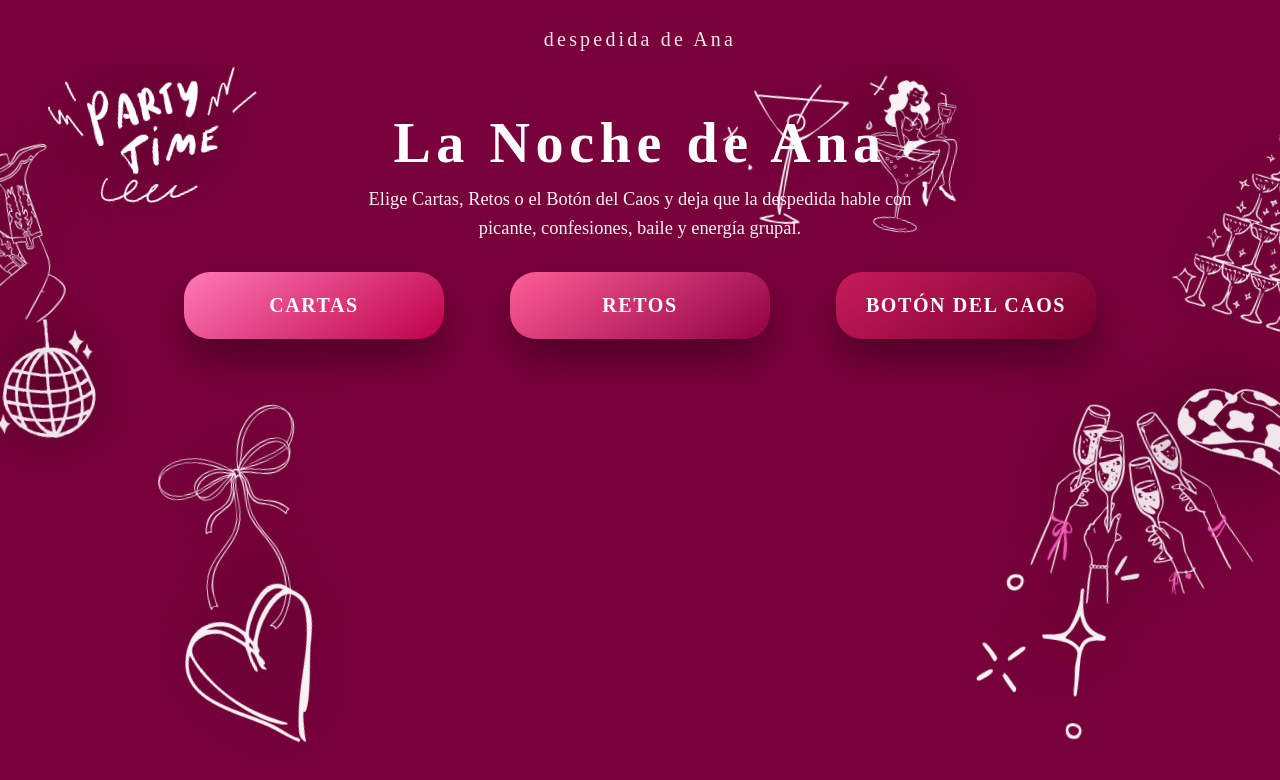
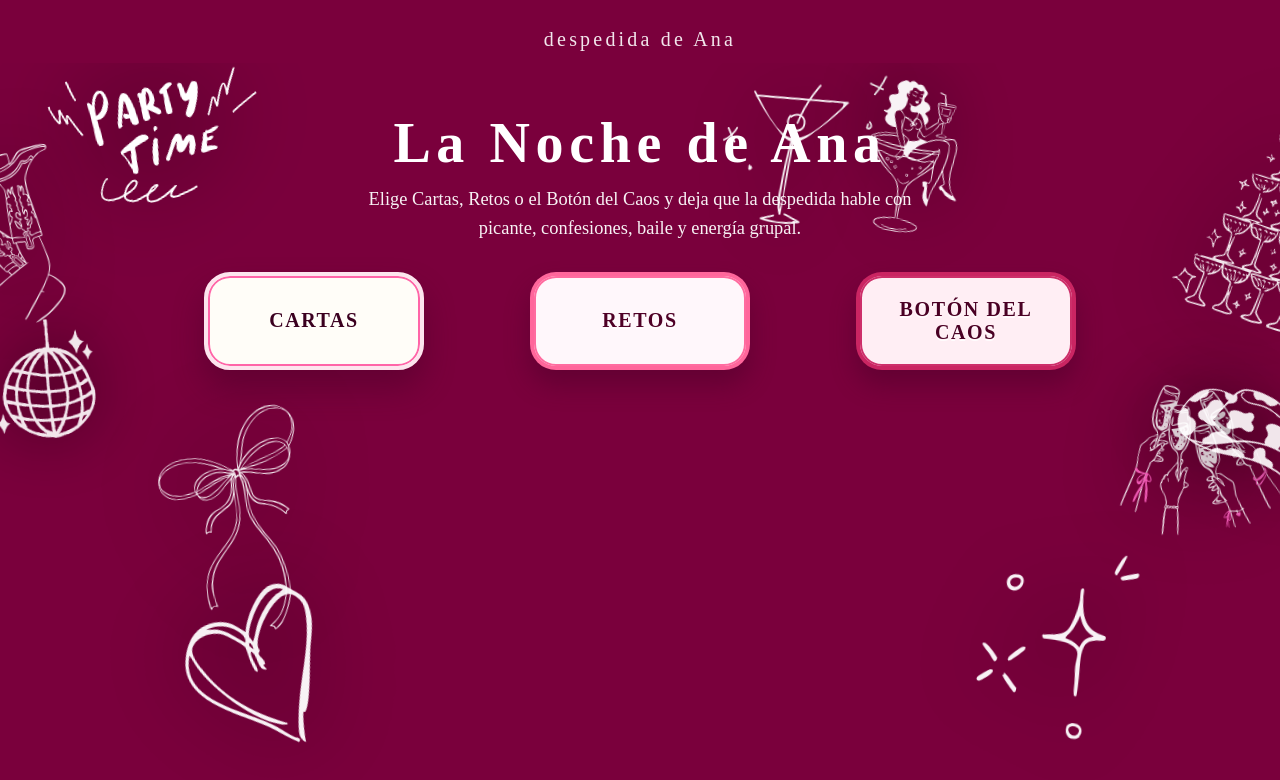
Before and after one commit to amaliaPonce/la-noche-de-ana-, a Vue app: page / in a window 1280 px wide. Shown: the top 780 px of the page. Built offline with nearby package versions, Linux system fonts and the light colour scheme; a web font is replaced by a local one.

Commit message:
Refine button art direction

```diff
--- a/src/App.vue
+++ b/src/App.vue
@@ -198,9 +198,9 @@ const decorativeSvgShapes = [
     src: new URL('./img/9.svg', import.meta.url).href,
     variant: 'glow3',
     style: {
-      bottom: '26%',
-      right: '4%',
-      transform: 'rotate(-8deg) scale(1.6)',
+      bottom: '32%',
+      right: '-1%',
+      transform: 'rotate(-8deg) scale(1.2)',
       opacity: '0.88'
     }
   },
@@ -668,7 +668,7 @@ function vibrate() {
   padding: 22px 16px;
   font-size: 1.25rem;
   font-weight: 600;
-  color: #fff;
+  color: #3b0020;
   cursor: pointer;
   display: flex;
   align-items: center;
@@ -678,23 +678,31 @@ function vibrate() {
   font-family: var(--title-font);
   letter-spacing: 0.08em;
   text-transform: uppercase;
-  background: linear-gradient(145deg, #ff7ab3, #be004a);
-  box-shadow: 0 20px 40px rgba(0, 0, 0, 0.35);
-  max-width: 260px;
+  background: #fffdf8;
+  border: 4px solid #fde5ee;
+  box-shadow: inset 0 0 0 2px rgba(255, 0, 115, 0.6), 0 18px 30px rgba(74, 0, 40, 0.45);
+  text-shadow: 0 2px 0 rgba(255, 255, 255, 0.85);
+  max-width: 220px;
   width: 100%;
 }
 
 .mode-btn:hover {
   transform: translateY(-3px) scale(1.01);
-  box-shadow: 0 25px 50px rgba(0, 0, 0, 0.35);
+  box-shadow: inset 0 0 0 2px rgba(255, 0, 115, 0.6), 0 18px 30px rgba(80, 0, 40, 0.45);
 }
 
 .mode-btn.retos {
-  background: linear-gradient(145deg, #ff5e96, #900043);
+  border-color: rgba(255, 94, 150, 0.95);
+  color: #4f0026;
+  box-shadow: inset 0 0 0 2px rgba(255, 94, 150, 0.9), 0 15px 25px rgba(74, 0, 40, 0.45);
+  background: #fff7fb;
 }
 
 .mode-btn.caos {
-  background: linear-gradient(145deg, #c81b5b, #75002c);
+  border-color: rgba(200, 27, 91, 0.95);
+  color: #4a0024;
+  box-shadow: inset 0 0 0 2px rgba(200, 27, 91, 0.9), 0 15px 25px rgba(74, 0, 40, 0.45);
+  background: #ffeef4;
 }
 
 @media (max-width: 640px) {
@@ -705,7 +713,7 @@ function vibrate() {
   }
 
   .mode-btn {
-    width: min(230px, 85vw);
+    width: min(200px, 85vw);
     font-size: 1.05rem;
   }
 
```
